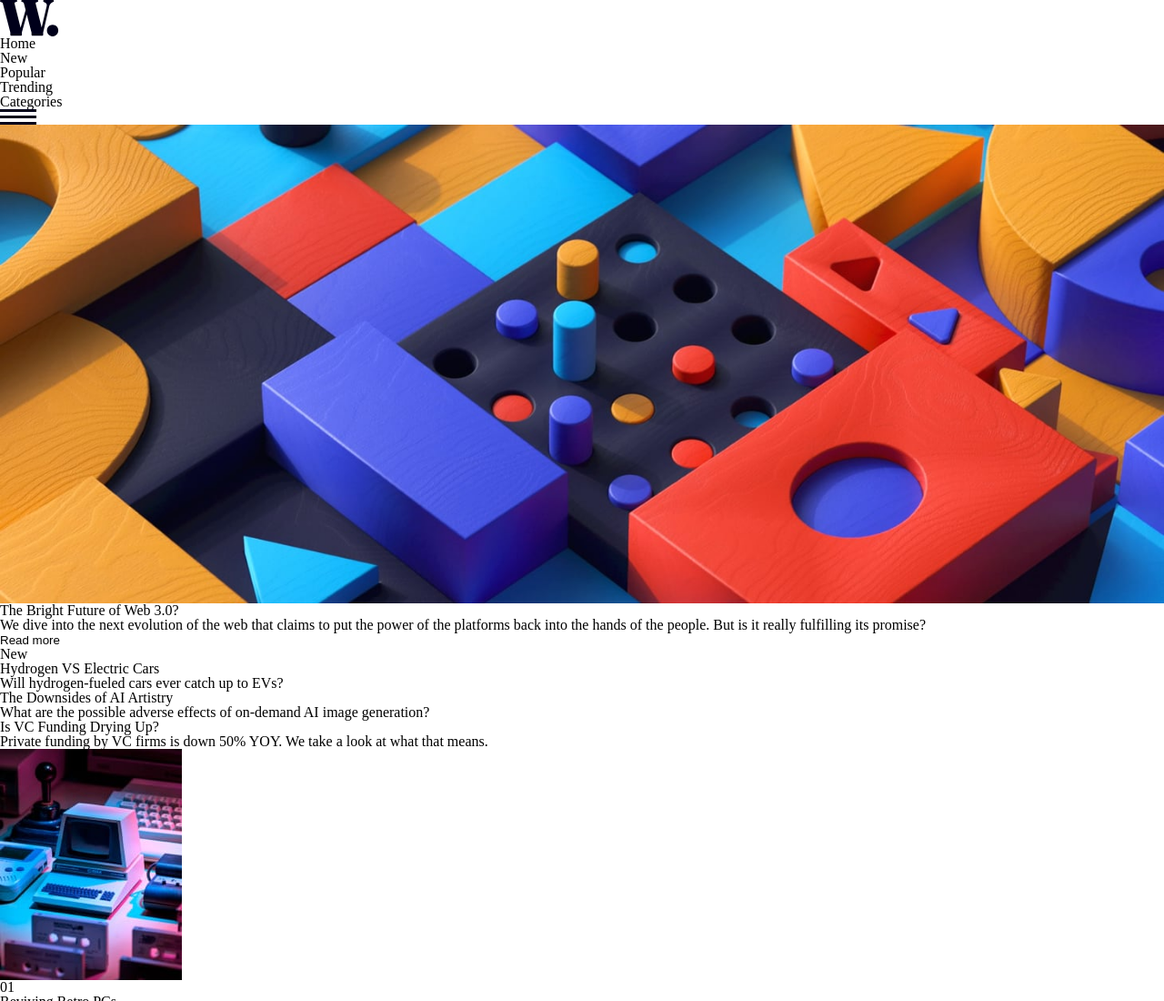
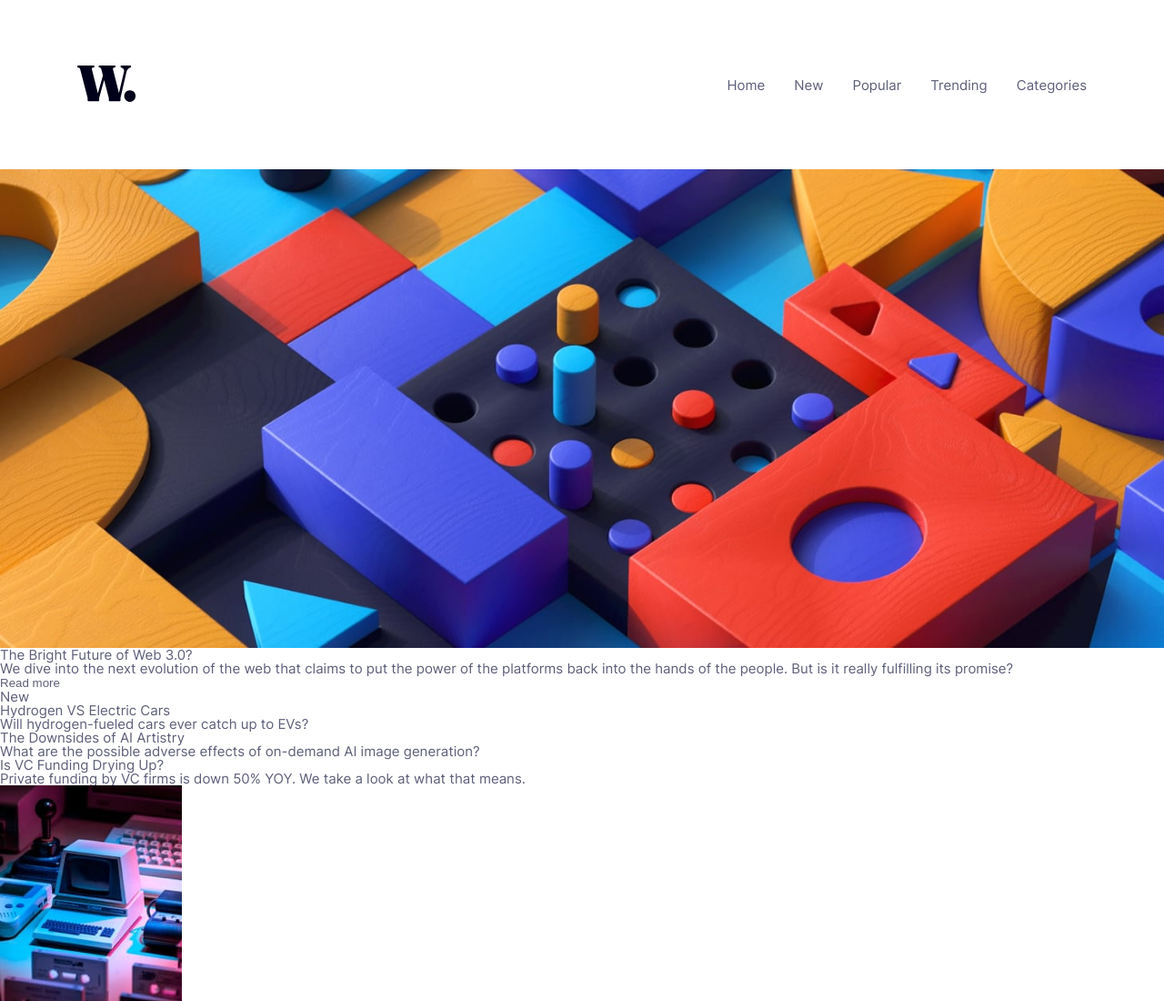
Before and after one commit to davidtrikic/news-homepage, a website: page index.html in a window 1280 px wide. Shown: the top 1100 px of the page at 91% size. Drawn offline with Linux system fonts and the light colour scheme.

Commit message:
add basic styles; header layout

```diff
--- a/index.html
+++ b/index.html
@@ -10,9 +10,9 @@
     <link rel="icon" type="image/png" sizes="16x16" href="/favicon-16x16.png">
 </head>
 <body>
-    <header>
+    <header class="header container">
         <div class="header__logo">
-            <img src="images/logo.svg" alt="logo image" class="logo__img">
+            <a href="#"><img src="images/logo.svg" alt="logo image" class="logo__img"></a>
         </div>
         <nav class="header__main-nav">
             <ul>
@@ -23,7 +23,7 @@
                 <li><a href="#">Categories</a></li>
             </ul>
         </nav>
-        <div class="header__nav-button"><img src="images/icon-menu.svg" alt="nav button"></div>
+        <button class="header__nav-button" type="button"><img src="images/icon-menu.svg" alt="nav button"></button>
     </header>
     <main>
         <section class="hero">
--- a/src/scss/_base.scss
+++ b/src/scss/_base.scss
@@ -1,6 +1,11 @@
 // Color variables
 
-$color-name: #000;
+$orange: #e9ab53;
+$red: #f15e50;
+$light-gray: #fffdfa;
+$gray: #c5c6ce;
+$dark-gray: #5d5f79;
+$dark-blue: #00001a;
 
 // Breakpoints
 $mobile: 375px;
--- /dev/null
+++ b/src/scss/_header.scss
@@ -0,0 +1,50 @@
+.header {
+  display: flex;
+  justify-content: space-between;
+  padding: 72px 0;
+
+  @include max-tablet {
+    padding: 30px 0;
+  }
+}
+
+.logo__img {
+  @include max-mobile {
+    width: 40px;
+  }
+}
+
+.header__main-nav {
+  display: flex;
+  align-items: center;
+
+  @include max-tablet {
+    display: none;
+  }
+
+  a:hover {
+    color: $red;
+    transition: 0.2s all;
+  }
+}
+
+.header__main-nav ul {
+  display: flex;
+
+  li {
+    margin: auto 1rem;
+
+    &:last-child {
+      margin-right: 0;
+    }
+  }
+}
+
+.header__nav-button {
+  align-items: center;
+  display: none;
+
+  @include max-tablet {
+    display: flex;
+  }
+}
--- a/src/scss/_layout.scss
+++ b/src/scss/_layout.scss
@@ -1,11 +1,11 @@
 .container {
-  max-width: min(1260px, 96%);
-  min-width: 240px;
-  margin: 0 20px;
+  max-width: min(1110px, 96%);
+  min-width: 150px;
+  margin: auto;
 
-  // @include tablet-up {
-
-  // }
+  @include max-desktop {
+    margin: 0 16px;
+  }
 
   // @include desktop-up {
 
--- a/src/scss/_typography.scss
+++ b/src/scss/_typography.scss
@@ -1,9 +1,23 @@
-// Copy the code block for different font weights
+@font-face {
+  font-family: Inter;
+  src: url("../fonts/Inter-Regular.ttf")  format("truetype");
+  font-weight: 400;
+}
 
 @font-face {
-  font-family: family-name;
-  src:
-    url("../fonts/font-file.woff2") format("woff2"),
-    url("../fonts/fonts/font-file.ttf")  format("truetype");
-  font-weight: 000;
+  font-family: Inter;
+  src: url("../fonts/Inter-Bold.ttf")  format("truetype");
+  font-weight: 700;
 }
+
+@font-face {
+  font-family: Inter;
+  src: url("../fonts/Inter-ExtraBold.ttf")  format("truetype");
+  font-weight: 800;
+}
+
+body {
+  font-size: 15px;
+  font-family: Inter, sans-serif;
+  color: $dark-gray;
+}
--- a/src/scss/main.scss
+++ b/src/scss/main.scss
@@ -1,7 +1,7 @@
 @import "reset";
 @import "reset_custom";
-// @import "icon-font/iconfont";
 @import "mixins";
 @import "base";
 @import "typography";
 @import "layout";
+@import "header";
```
Also changed, not shown: dist/css/main.css.
